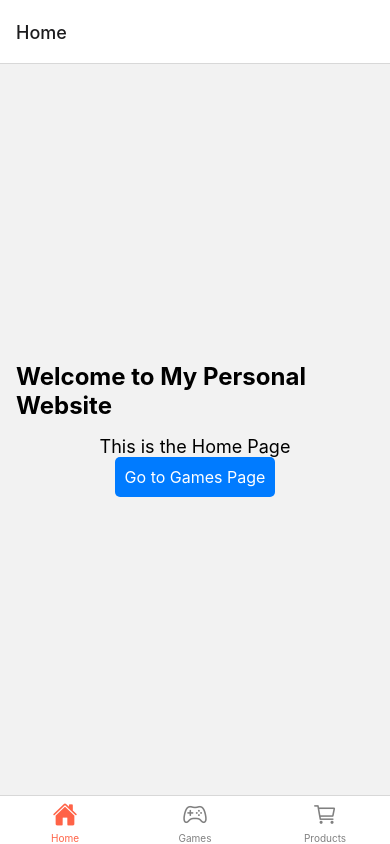
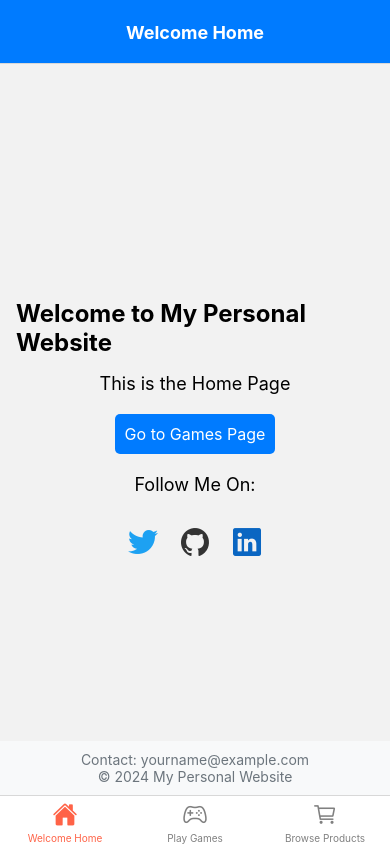
Before and after one commit to YiyangShao/PersonalWebsite, a React Native app: screen /Home in a window 390 px wide. Built offline with nearby package versions, Linux system fonts and the light colour scheme.

Commit message:
Add Social Media link and Footer

```diff
--- a/src/Navigation.js
+++ b/src/Navigation.js
@@ -3,7 +3,7 @@ import { NavigationContainer } from '@react-navigation/native';
 import { createBottomTabNavigator } from '@react-navigation/bottom-tabs';
 import Home from './pages/Home';
 import Games from './pages/Games';
-import Products from './pages/Products';  // Import the Products page
+import Products from './pages/Products';
 import { Ionicons } from '@expo/vector-icons';
 
 const Tab = createBottomTabNavigator();
@@ -32,11 +32,19 @@ const Navigation = () => {
           },
           tabBarActiveTintColor: 'tomato',
           tabBarInactiveTintColor: 'gray',
+          headerTitleAlign: 'center',  // Center align header title
+          headerStyle: {
+            backgroundColor: '#007BFF',  // Custom header background color
+          },
+          headerTintColor: '#fff',  // Header text color
+          headerTitleStyle: {
+            fontWeight: 'bold',
+          },
         })}
       >
-        <Tab.Screen name="Home" component={Home} />
-        <Tab.Screen name="Games" component={Games} />
-        <Tab.Screen name="Products" component={Products} />
+        <Tab.Screen name="Home" component={Home} options={{ title: 'Welcome Home' }} />
+        <Tab.Screen name="Games" component={Games} options={{ title: 'Play Games' }} />
+        <Tab.Screen name="Products" component={Products} options={{ title: 'Browse Products' }} />
       </Tab.Navigator>
     </NavigationContainer>
   );
--- /dev/null
+++ b/src/components/Footer.js
@@ -0,0 +1,32 @@
+import React from 'react';
+import { View, Text, StyleSheet } from 'react-native';
+
+/**
+ * Footer Component
+ * Displays contact information at the bottom of each page.
+ */
+const Footer = () => {
+  return (
+    <View style={styles.footer}>
+      <Text style={styles.footerText}>Contact: yourname@example.com</Text>
+      <Text style={styles.footerText}>© 2024 My Personal Website</Text>
+    </View>
+  );
+};
+
+const styles = StyleSheet.create({
+  footer: {
+    alignItems: 'center',
+    padding: 10,
+    backgroundColor: '#f8f9fa',
+    width: '100%',
+    position: 'absolute',
+    bottom: 0,
+  },
+  footerText: {
+    fontSize: 14,
+    color: '#6c757d',
+  },
+});
+
+export default Footer;
--- a/src/pages/Home.js
+++ b/src/pages/Home.js
@@ -1,20 +1,42 @@
 import React from 'react';
 import { View, Text, TouchableOpacity } from 'react-native';
 import styles from '../styles';  // Import the global stylesheet
+import { Ionicons } from '@expo/vector-icons';  // Import icons for social media
+import Footer from '../components/Footer';  // Import Footer component
 
 /**
  * Home Component
  * This is the home page of the personal website. It displays a welcome message and
- * includes navigation to the Games page.
+ * includes navigation to the Games page, social media link placeholders, and a footer.
  */
 const Home = ({ navigation }) => {
   return (
     <View style={styles.container}>
       <Text style={styles.title}>Welcome to My Personal Website</Text>
       <Text style={styles.subtitle}>This is the Home Page</Text>
+
       <TouchableOpacity style={styles.button} onPress={() => navigation.navigate('Games')}>
         <Text style={styles.buttonText}>Go to Games Page</Text>
       </TouchableOpacity>
+
+      {/* Social Media Links */}
+      <View style={styles.socialContainer}>
+        <Text style={styles.subtitle}>Follow Me On:</Text>
+        <View style={styles.socialLinks}>
+          <TouchableOpacity style={styles.socialIcon}>
+            <Ionicons name="logo-twitter" size={32} color="#1DA1F2" />
+          </TouchableOpacity>
+          <TouchableOpacity style={styles.socialIcon}>
+            <Ionicons name="logo-github" size={32} color="#333" />
+          </TouchableOpacity>
+          <TouchableOpacity style={styles.socialIcon}>
+            <Ionicons name="logo-linkedin" size={32} color="#0A66C2" />
+          </TouchableOpacity>
+        </View>
+      </View>
+
+      {/* Footer */}
+      <Footer />
     </View>
   );
 };
--- a/src/styles.js
+++ b/src/styles.js
@@ -17,6 +17,7 @@ const styles = StyleSheet.create({
   },
   subtitle: {
     fontSize: 18,
+    marginBottom: 20,
   },
   button: {
     backgroundColor: '#007BFF',
@@ -27,6 +28,18 @@ const styles = StyleSheet.create({
     color: '#FFFFFF',
     fontSize: 16,
   },
+  // Social media section
+  socialContainer: {
+    marginTop: 20,
+    alignItems: 'center',
+  },
+  socialLinks: {
+    flexDirection: 'row',
+    marginTop: 10,
+  },
+  socialIcon: {
+    marginHorizontal: 10,
+  },
 });
 
 export default styles;
```
Also changed, not shown: 1 other file (tests, documents, lock files or other folders).
